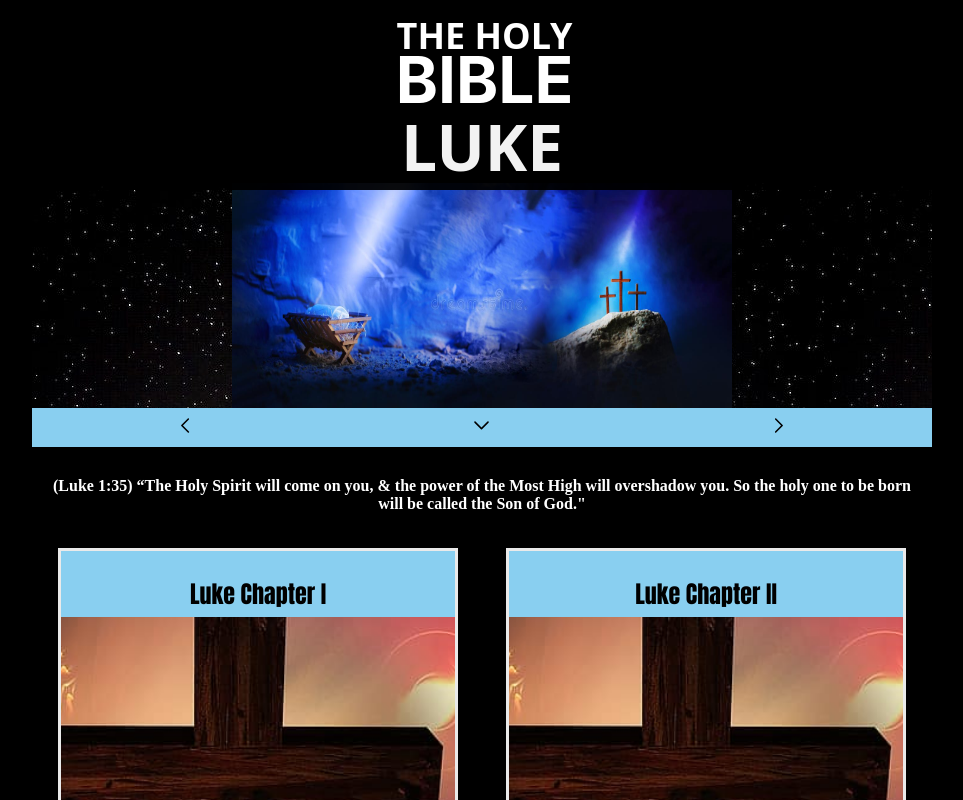
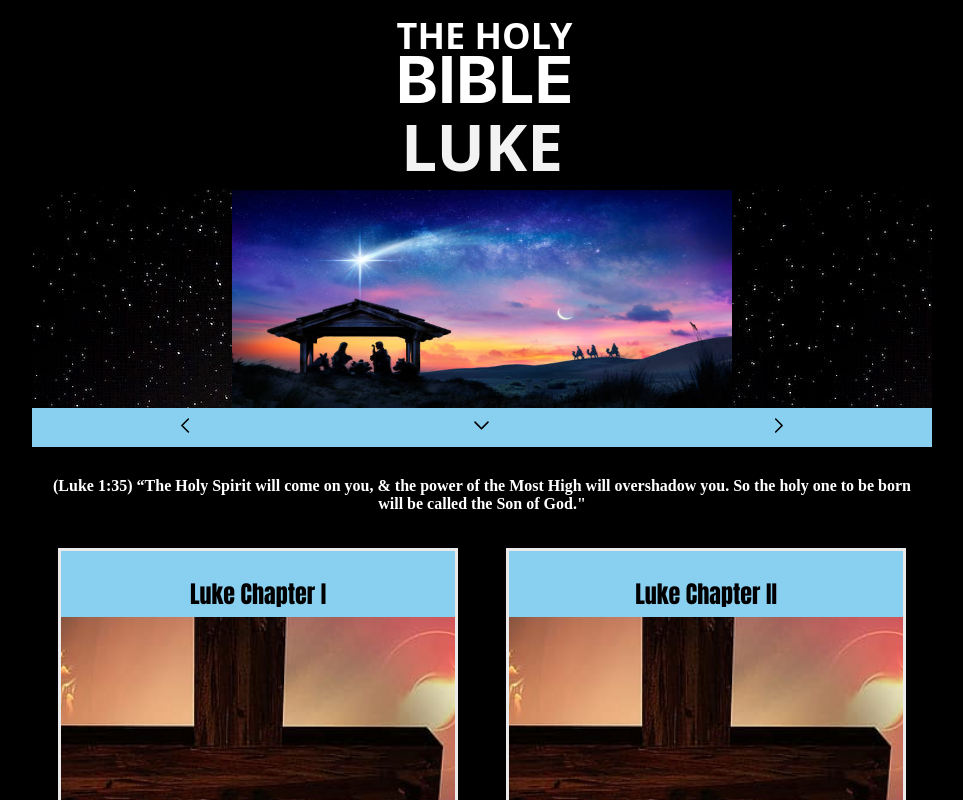
Before and after one commit to jnutt367/luke, a Next.js app: page / in a window 1280 px wide. Shown: the top 800 px of the page, without its empty margins (158-1121 px from the left). Built offline with nearby package versions, Linux system fonts and the light colour scheme.

Commit message:
Update index.js
manger.jpg

```diff
--- a/pages/index.js
+++ b/pages/index.js
@@ -27,7 +27,7 @@ export default function Home() {
         </h1>
              <div  className={styles.image}>
        <Image
-                                src="/christian-christmas-easter-concept-birth-death-resurrection-jesus-christ-wooden-manger-nativity-scene-three-crosses-213617490.jpg"
+                                src="/manger.jpg"
                                 alt="Gabriel & Mary"
                                 height={900}
                                 width={2000}
```
